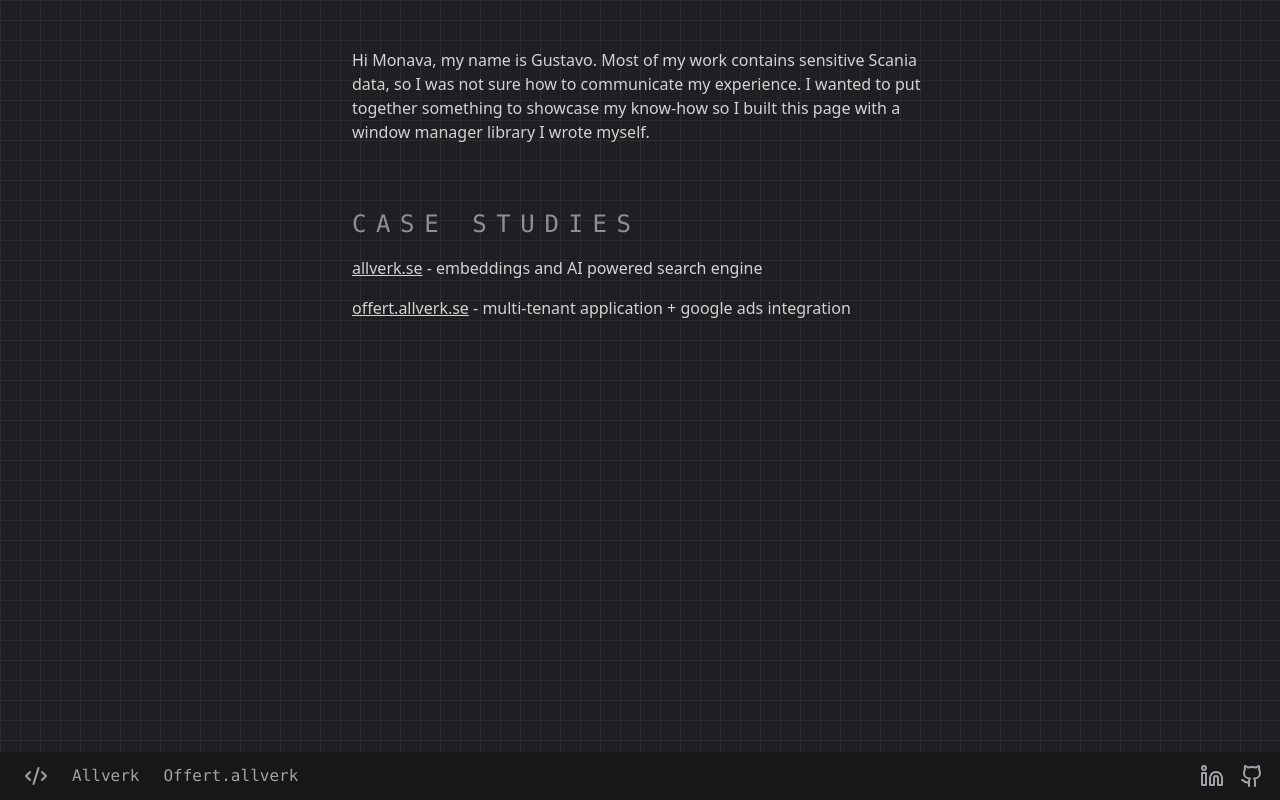
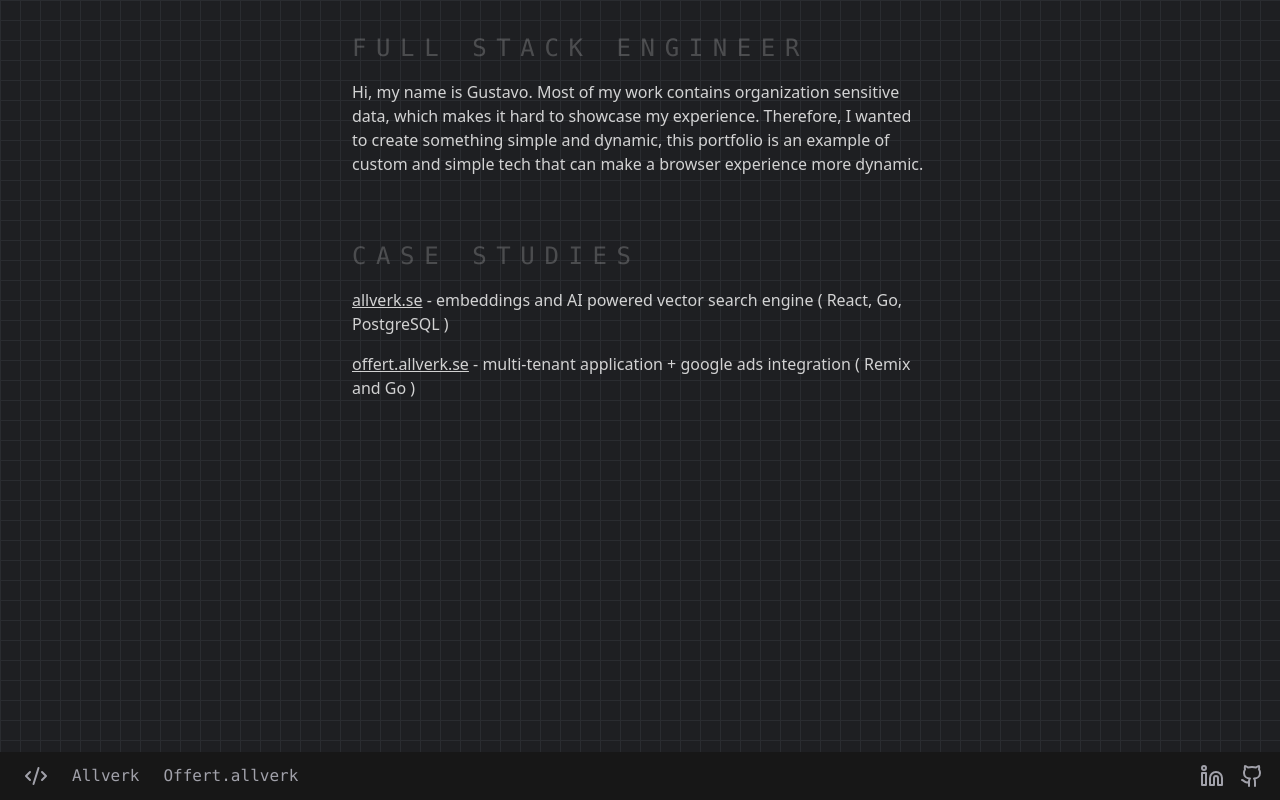
Before and after one commit to Gustavolmo/portfolio-for-monava, a React (Vite) app: page / in a window 1280 px wide. Built offline with nearby package versions, Linux system fonts and the light colour scheme.

Commit message:
rename path

```diff
--- a/src/pages/home.tsx
+++ b/src/pages/home.tsx
@@ -17,27 +17,31 @@ export default function Home() {
     <>
       <WorkspaceLayout>
         <div className="p-8 w-full h-full flex flex-col items-center mb-32">
+          <p className="font-mono w-full text-white text-2xl uppercase tracking-[0.4em] mb-0 block opacity-20 max-w-xl ">
+            Full Stack Engineer
+          </p>
           <p className="font-sans text-white opacity-80 font-thin mt-4 max-w-xl">
-            Hi Monava, my name is Gustavo. Most of my work contains sensitive Scania data, so I was
-            not sure how to communicate my experience. I wanted to put together something to
-            showcase my know-how so I built this page with a window manager library I wrote myself.
+            Hi, my name is Gustavo. Most of my work contains organization sensitive data, which
+            makes it hard to showcase my experience. Therefore, I wanted to create something simple
+            and dynamic, this portfolio is an example of custom and simple tech that can make a
+            browser experience more dynamic.
           </p>
 
           <div className="flex flex-col gap-4 items-center justify-center mt-16 max-w-xl w-full">
-            <p className="font-mono w-full text-white text-2xl uppercase tracking-[0.4em] mb-0 block opacity-50">
+            <p className="font-mono w-full text-white text-2xl uppercase tracking-[0.4em] mb-0 block opacity-20">
               Case Studies
             </p>
             <div className="font-sans w-full text-white opacity-80 font-thin max-w-xl">
               <WindowButton useWindowStore={allverkStore} styles="underline">
                 allverk.se
               </WindowButton>{' '}
-              - embeddings and AI powered search engine
+              - embeddings and AI powered vector search engine ( React, Go, PostgreSQL )
             </div>
             <div className="font-sans w-full text-white opacity-80 font-thin max-w-xl">
               <WindowButton useWindowStore={offertAllverkStore} styles="underline">
                 offert.allverk.se
               </WindowButton>{' '}
-              - multi-tenant application + google ads integration
+              - multi-tenant application + google ads integration ( Remix and Go )
             </div>
           </div>
         </div>
@@ -52,7 +56,7 @@ export default function Home() {
               w-full h-full
               ${isResizingAllverk || isDraggingAllverk ? 'pointer-events-none' : 'pointer-events-auto'}
             `}
-            src="https://allverk.se/"
+            src="https://www.allverk.se/all/all/all"
           ></iframe>
         </WindowLayout>
 
@@ -126,15 +130,16 @@ export default function Home() {
 
                 <div className="flex flex-wrap gap-3">
                   {[
-                    { name: 'Go', color: 'bg-sky-50 text-sky-700 border-sky-200' },
-                    { name: 'C#', color: 'bg-purple-50 text-purple-700 border-purple-200' },
+                    { name: 'Go', color: 'bg-sky-100 text-sky-700 border-sky-200' },
+                    { name: 'C#', color: 'bg-purple-100 text-purple-700 border-purple-200' },
                     { name: 'TypeScript', color: 'bg-blue-50 text-blue-700 border-blue-200' },
+                    { name: 'React', color: 'bg-amber-100 text-amber-700 border-amber-200' },
+                    { name: 'NextJs', color: 'bg-gray-200 text-gray-700 border-gray-300' },
                     {
                       name: 'PostgreSQL',
                       color: 'bg-emerald-100 text-emerald-700 border-emerald-200',
                     },
                     { name: 'NoSQL', color: 'bg-green-100 text-green-700 border-green-200' },
-                    { name: 'React', color: 'bg-slate-100 text-slate-700 border-slate-200' },
                   ].map((skill) => (
                     <span
                       key={skill.name}
@@ -175,10 +180,14 @@ export default function Home() {
             <CodeXml className="text-zinc-400 hover:text-zinc-50" />
           </WindowButton>
           <WindowButton useWindowStore={allverkStore} styles="px-2">
-            <p className="font-mono text-zinc-400 hover:text-zinc-200 text-xs sm:text-base">Allverk</p>
+            <p className="font-mono text-zinc-400 hover:text-zinc-200 text-xs sm:text-base">
+              Allverk
+            </p>
           </WindowButton>
           <WindowButton useWindowStore={offertAllverkStore} styles="px-2">
-            <p className="font-mono text-zinc-400 hover:text-zinc-200 text-xs sm:text-base">Offert.allverk</p>
+            <p className="font-mono text-zinc-400 hover:text-zinc-200 text-xs sm:text-base">
+              Offert.allverk
+            </p>
           </WindowButton>
         </div>
 
--- a/vite.config.ts
+++ b/vite.config.ts
@@ -5,7 +5,7 @@ import react from '@vitejs/plugin-react'
 export default defineConfig({
   plugins: [react()],
   build: { outDir: 'docs' },
-  base: '/portfolio-for-monava/',
+  base: '/portfolio-v2/',
   esbuild: {
     jsxInject: `import React from 'react'`,
   },
```
Also changed, not shown: 5 other files (tests, documents, lock files or other folders).
